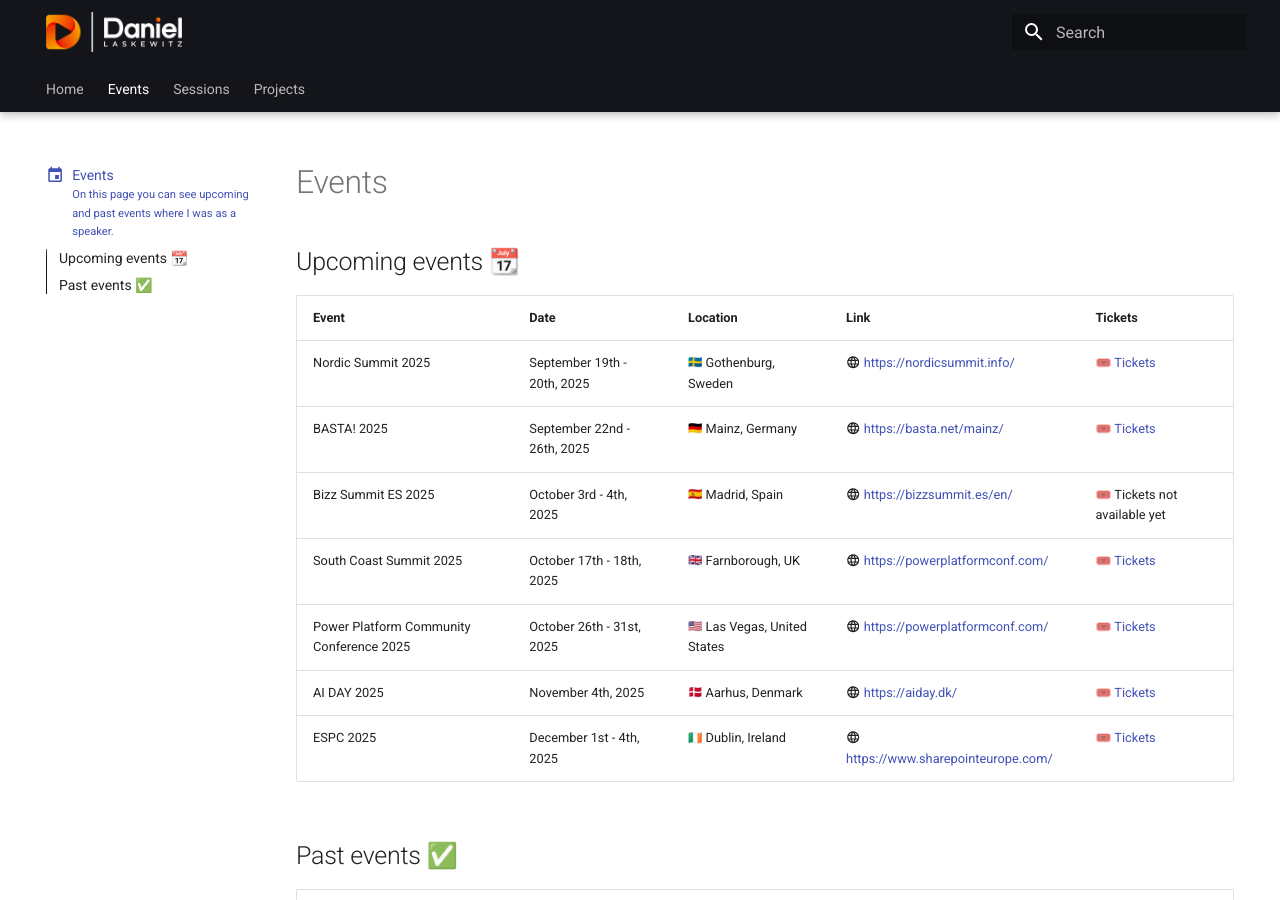
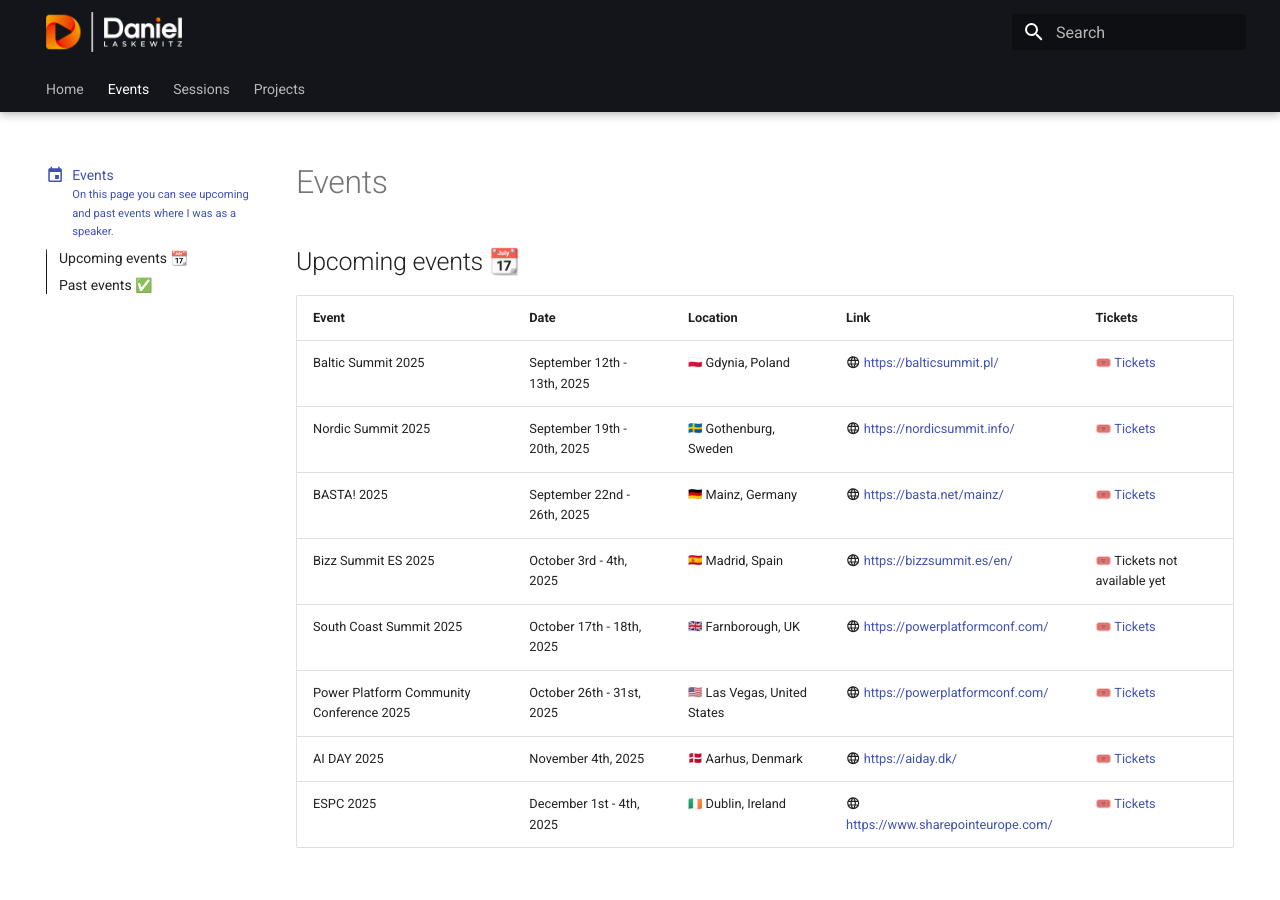
Before and after one commit to Laskewitz/laskewitz.github.io, an MkDocs documentation site: the page built from docs/events.md, in a window 1280 px wide and 900 px high. Built offline with MkDocs 1.6.1 and Material for MkDocs 9.7.7, drawn with Linux system fonts in a browser that asks for light colours; emoji names are drawn with the system emoji font.

Commit message:
Added Baltic Summit

```diff
--- a/docs/events.md
+++ b/docs/events.md
@@ -15,6 +15,7 @@
 
 | Event | Date | Location | Link | Tickets |
 | ----------- | ------------------------------------ | ------------------------------------ | ------------------------------------ | ------------------------------------ |
+| Baltic Summit 2025 | September 12th - 13th, 2025 | :pl: Gdynia, Poland | :material-web: [https://balticsummit.pl/](https://balticsummit.pl/) | 🎟️ [Tickets](https://balticsummit.pl/) |
 | Nordic Summit 2025 | September 19th - 20th, 2025 | :se: Gothenburg, Sweden | :material-web: [https://nordicsummit.info/](https://nordicsummit.info/) | 🎟️ [Tickets](https://nordicsummit.info/tickets/) |
 | BASTA! 2025 | September 22nd - 26th, 2025 | :de: Mainz, Germany | :material-web: [https://basta.net/mainz/](https://basta.net/mainz/) | 🎟️ [Tickets](https://basta.net/mainz/tickets-mainz/?go=ok) |
 | Bizz Summit ES 2025 | October 3rd - 4th, 2025 | :es: Madrid, Spain | :material-web: [https://bizzsummit.es/en/](https://bizzsummit.es/en/) | 🎟️ Tickets not available yet |
```
